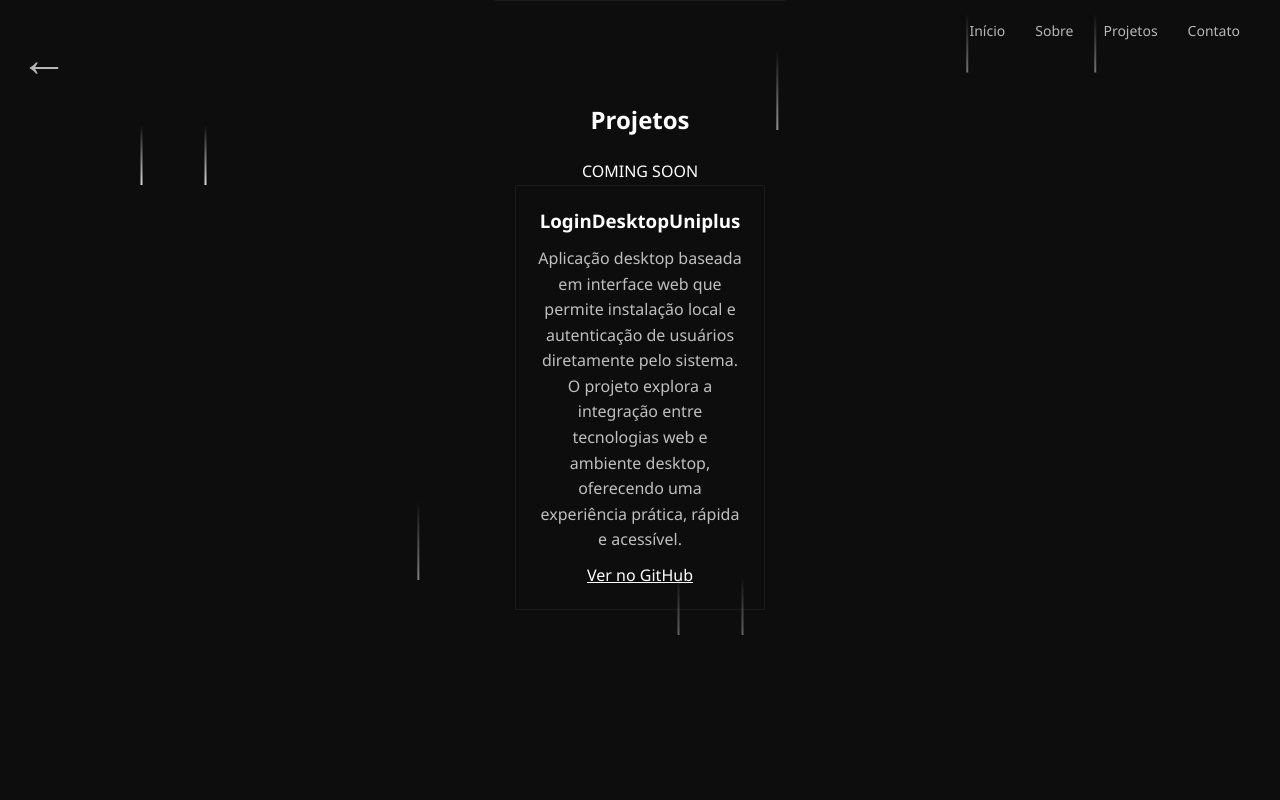
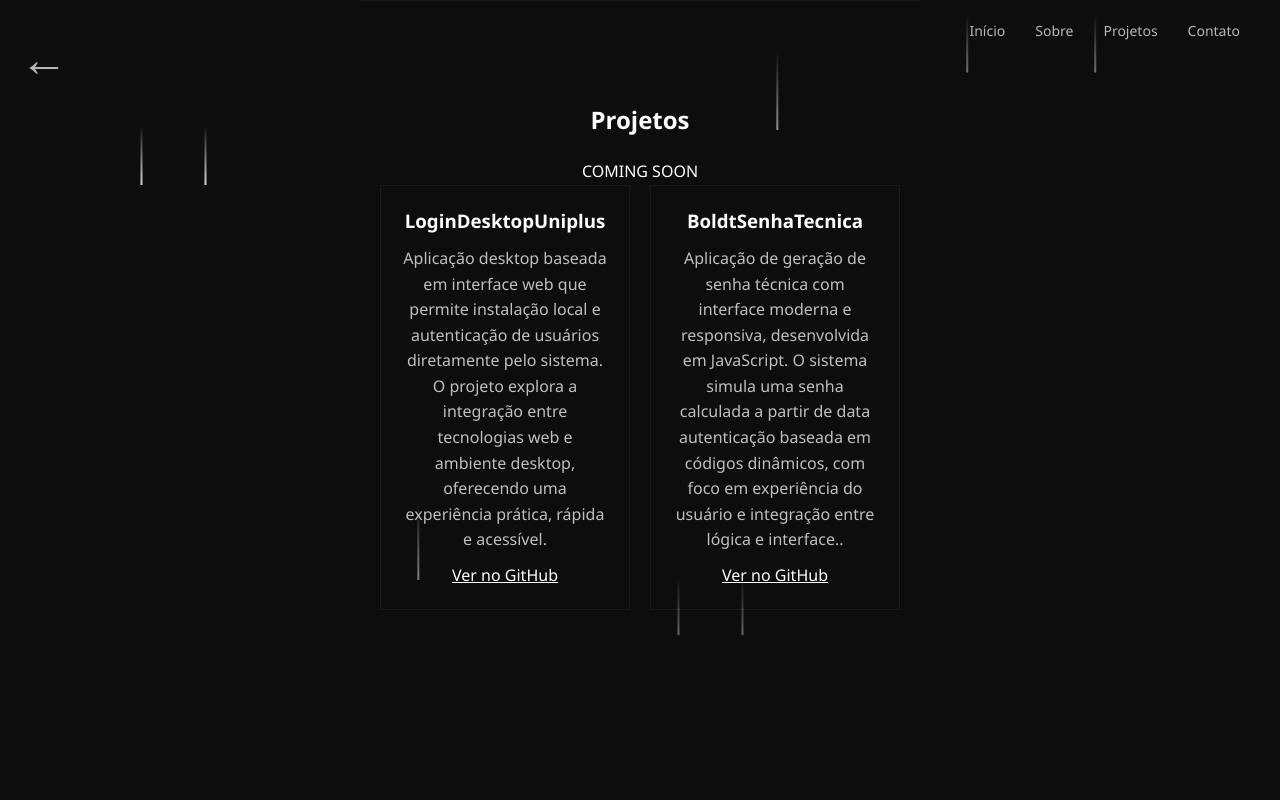
Before and after one commit to tai-zz/portfolio, a plain HTML site: page projetos.html in a window 1280 px wide. Shown: the top 800 px of the page. Drawn offline with Linux system fonts and the light colour scheme.

Commit message:
Update projetos.html with new project details
Added a new project 'BoldtSenhaTecnica' with a description and GitHub link.

```diff
--- a/projetos.html
+++ b/projetos.html
@@ -48,6 +48,13 @@ Aplicação desktop baseada em interface web que permite instalação local e au
         <a href="https://github.com/tai-zz/LoginDesktopUniplus-" target="_blank">Ver no GitHub</a>
     </div>
 
+    <div class="card">
+        <h3>BoldtSenhaTecnica</h3>
+        <p>Aplicação de geração de senha técnica com interface moderna e responsiva, desenvolvida em JavaScript.
+          O sistema simula uma senha calculada a partir de data autenticação baseada em códigos dinâmicos, com foco em experiência do usuário e integração entre lógica e interface..</p>
+        <a href="https://github.com/tai-zz/BoldtSenhaTecnica" target="_blank">Ver no GitHub</a>
+    </div>
+
     <!--<div class="cards">
 
       <div class="card">
```
